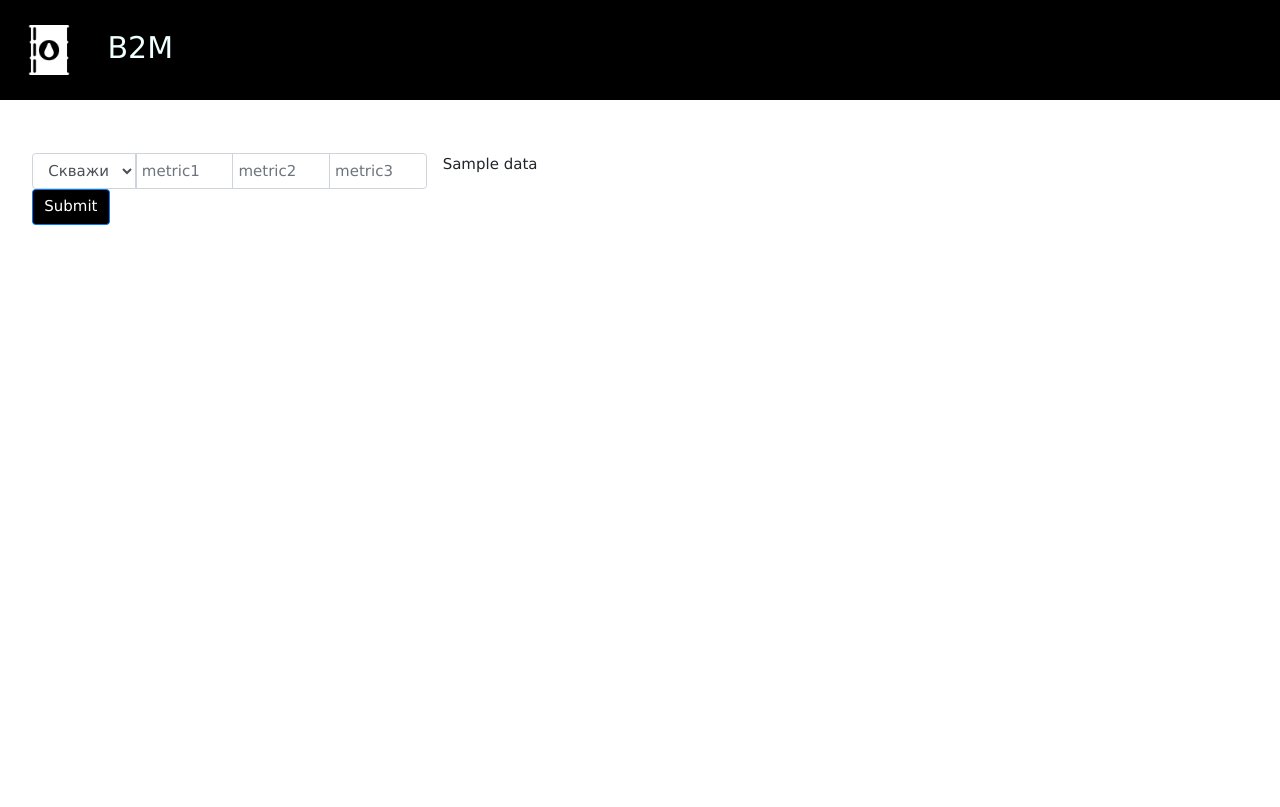
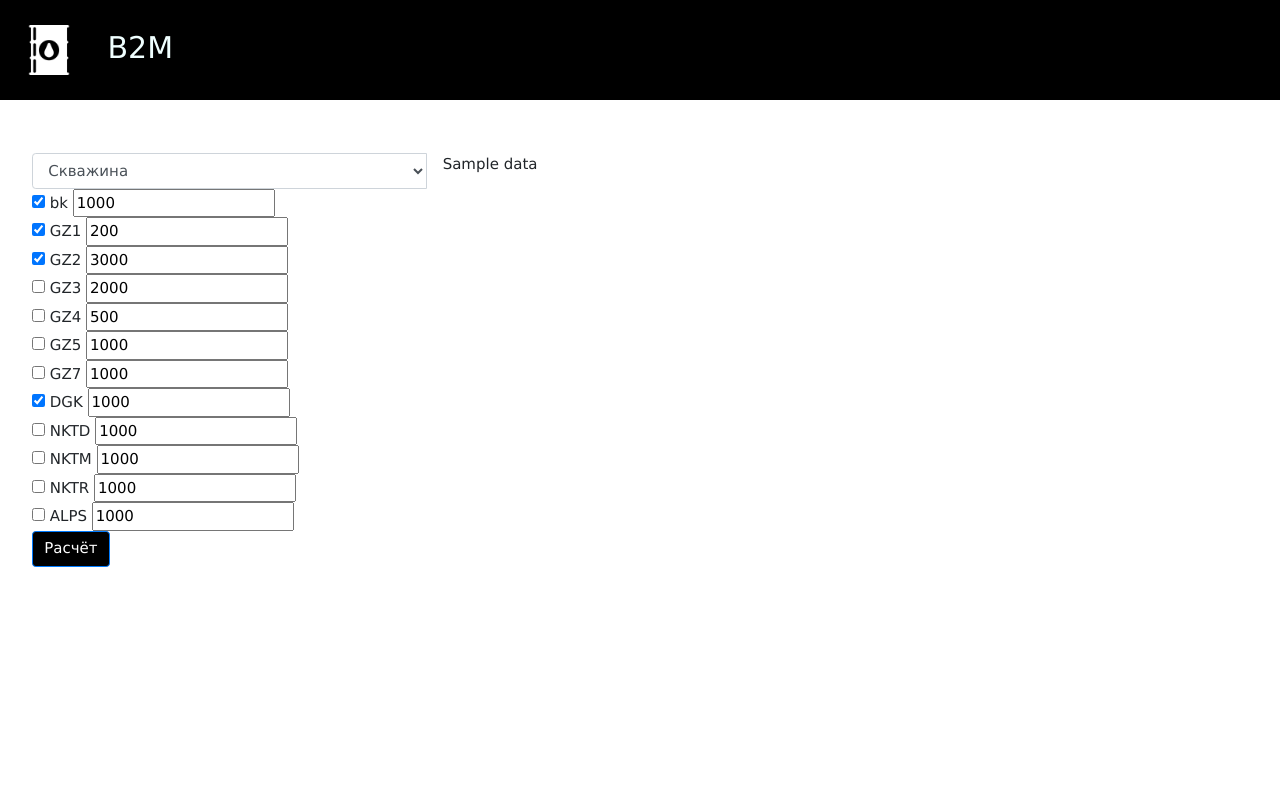
Before and after one commit to manaleks/CET-MIPT-Hack, a Flask app: template templates/main.html in a window 1280 px wide. Shown: the top 807 px of the page. Run offline with Flask 2, Linux system fonts and the light colour scheme; the template is opened without the code that fills it: most values are stand-ins (such as "Sample title", 1, 10 or a date in 2020); some libraries are stand-ins or nearby versions.

Commit message:
interface

```diff
--- a/app.py
+++ b/app.py
@@ -20,6 +20,10 @@ from werkzeug.utils import secure_filename
 # ds libs
 import pandas as pd
 import numpy as np
+import sklearn
+import catboost
+
+#TOTAL_carottages = ['bk',	'GZ1',	'GZ2',	'GZ3',	'GZ4',	'GZ5',	'GZ7',	'DGK',	'NKTD',	'NKTM',	'NKTR',	'ALPS']
 
 app = Flask(__name__)
 
@@ -41,10 +45,7 @@ def main():
         well = int(float(request.form.get('well', -1)))
         if well == -1:
             return render_template('main.html', wells=TOTAL_WELLS, carottages=TOTAL_CAROTTAGE, error_mess='Выберите скважину')
-
-        metric1 = request.form['metric1']
-        metric2 = request.form['metric2']
-        metric3 = request.form['metric3']
+        carottages = request.form.getlist('carottages')
 
         # read full data csv
         df = pd.read_csv('data/test.csv')
@@ -54,7 +55,8 @@ def main():
         df.drop(indexNames , inplace=True)
 
         # sort
-        df  = df.sort_values(by=['depth, m'])
+        df = df.sort_values(by=['depth, m'])
+        df['well id'] = df['well id'].astype(int)
 
         # create chosen well csv
         csv_name = 'static/data/test{}.csv'.format(well)
@@ -62,13 +64,10 @@ def main():
 
         csv_name_to_js = '../' + csv_name
 
-        chosen_carottages = ['bk', 'GZ1', 'GZ2', 'GZ3', 'GZ4', 'GZ5']
-        chosen_carottages = json.dumps(chosen_carottages)
+        chosen_carottages = json.dumps(carottages)
 
-        print(chosen_carottages)
-        print(type(chosen_carottages))
-
-        return render_template('main.html', wells=TOTAL_WELLS, carottages=TOTAL_CAROTTAGE, chosen_carottages=chosen_carottages, csv_name=csv_name_to_js)
+        return render_template('main.html', wells=TOTAL_WELLS, carottages=TOTAL_CAROTTAGE,
+                                            chosen_carottages=chosen_carottages, csv_name=csv_name_to_js)
 
     return render_template('main.html', wells=TOTAL_WELLS, carottages=TOTAL_CAROTTAGE)
 
--- a/static/plotly.js
+++ b/static/plotly.js
@@ -1,13 +1,15 @@
 
 
+traces = {'bk':'1',	'GZ1':'1',	'GZ2':'1',	'GZ3':'1',	'GZ4':'2',	'GZ5':'2',	'GZ7':'2',
+          'DGK':'2',	'NKTD':'3',	'NKTM':'3',	'NKTR':'3',	'ALPS':'3'}
+colors = {'bk':'#c9a0dc',	'GZ1':'#082567',	'GZ2':'#6b8e23',	'GZ3':'#310062',	'GZ4':'#cc7722',	'GZ5':'#badbad',	'GZ7':'#ccccff',
+          'DGK':'#013220',	'NKTD':'#1e90ff',	'NKTM':'#ebc2af',	'NKTR':'#ff2400',	'ALPS':'#6600ff'}
 
-chosen_carottages = chosen_carottages.replace(/&#34;/gi, '"');
-var w = chosen_carottages.replace(/ ""/gi, " \"'");
-w = w.replace(/""/gi, "'\"");
-console.log(w);
-
-data = JSON.parse(w)
-console.log(data);
+var headerValues = ["well id", "depth, m"];
+chosen_carottages.forEach(function(element) {
+  headerValues.push(element);
+});
+headerValues.push("lith", "goal");
 
 // check chosen  well
 if (csv_name !== '') {
@@ -18,11 +20,6 @@ Plotly.d3.csv(csv_name, function(err, rows){
   function unpack(rows, key) {
   return rows.map(function(row) { return row[key]; });
   }
-
-  // header values
-  var headerNames = Plotly.d3.keys(rows[0]);
-  var headerValues = [headerNames[1],headerNames[2],
-                      headerNames[3],headerNames[4]];
 
   // cell values
   var cellValues = [];
@@ -41,19 +38,19 @@ Plotly.d3.csv(csv_name, function(err, rows){
   var table = {
     type: 'table',
     columnwidth: [150,200,200,150],
-    columnorder: [0,1,2,3],
+    columnorder: [0,1,2,3,4,5,6,7,8,9,10,11,12,13,14,15,16,17],
     header: {
       values: headerValues,
       align: "center",
       line: {width: 1, color: 'rgb(50, 50, 50)'},
-      fill: {color: ['rgb(235, 100, 230)']},
+      fill: {color: ['#310062']},
       font: {family: "Arial", size: 11, color: "white"}
     },
     cells: {
       values: cellValues,
       align: ["center", "center"],
       line: {color: "black", width: 1},
-      fill: {color: ['rgb(235, 193, 238)', 'rgba(228, 222, 249, 0.65)']},
+      fill: {color: ['#C1D0EE', 'rgba(228, 222, 249, 0.65)']},
       font: {family: "Arial", size: 10, color: ["black"]}
     },
     xaxis: 'x',
@@ -61,66 +58,32 @@ Plotly.d3.csv(csv_name, function(err, rows){
     domain: {x: [0,0.4], y: [0,1]}
   }
 
-  // create 1st plot
-  var trace1 = {
-    x: unpack(rows, 'depth, m'),
-    y: unpack(rows, 'bk'),
-    xaxis: 'x1',
-    yaxis: 'y1',
-    mode: 'lines',
-    line: {width: 2, color: '#9748a1'},
-    name: 'bk'
-  }
-  // create 2nd plot
-  var trace2 = {
-    x: unpack(rows, 'depth, m'),
-    y: unpack(rows, 'GZ1'),
-    xaxis: 'x2',
-    yaxis: 'y2',
-    mode: 'lines',
-    line: {width: 2, color: '#b04553'},
-    name: 'GZ1'
-  }
 
-  // create 3rd plot
-  var trace3 = {
-    x: unpack(rows, 'depth, m'),
-    y: unpack(rows, 'DGK'),
-    xaxis: 'x3',
-    yaxis: 'y3',
-    mode: 'lines',
-    line: {width: 2, color: '#af7bbd'},
-    name: 'DGK'
-  }
+  var data = [table];
 
-  var trace4 = {
-    x: unpack(rows, 'depth, m'),
-    y: unpack(rows, 'NKTD'),
-    xaxis: 'x3',
-    yaxis: 'y3',
-    mode: 'lines',
-    line: {width: 2, color: '#aabbbd'},
-    name: 'NKTD'
-  }
 
-  var trace5 = {
-    x: unpack(rows, 'depth, m'),
-    y: unpack(rows, 'NKTM'),
-    xaxis: 'x2',
-    yaxis: 'y2',
-    mode: 'lines',
-    line: {width: 2, color: '#99bb77'},
-    name: 'NKTM'
-  }
+  chosen_carottages.forEach(function(element) {
 
-  var data = [table, trace1,trace2,trace3, trace4, trace5]
+    var trace = {
+      x: unpack(rows, 'depth, m'),
+      y: unpack(rows, element),
+      xaxis: 'x' + traces[element],
+      yaxis: 'y' + traces[element],
+      mode: 'lines',
+      line: {width: 1, color: colors[element]},
+      name: element
+    }
+
+    data.push(trace);
+  });
+
 
   // define subplot axes
   var axis = {
     showline: true,
     zeroline: false,
     showgrid: true,
-    mirror:true,
+    mirror: true,
     ticklen: 4,
     gridcolor: '#ffffff',
     tickfont: {size: 10},
@@ -128,10 +91,12 @@ Plotly.d3.csv(csv_name, function(err, rows){
 
   var axis1 = {domain: [0.5, 1], anchor: 'y1', showticklabels: false}
   var axis2 = {domain: [0.5, 1], anchor: 'y2', showticklabels: false}
-  var axis3 = {domain: [0.5, 1], anchor:  'y3'}
+  var axis3 = {domain: [0.5, 1], anchor:  'y3', showticklabels: false}
   var axis4 = {domain: [0.66, 0.98], anchor: 'x1', hoverformat: '.2f'}
   var axis5 = {domain: [0.34, 0.64], anchor: 'x2', hoverformat: '.2f'}
   var axis6 = {domain: [0.0, 0.32], anchor: 'x3', hoverformat: '.2f'}
+  //var axis7 = {domain: [0.5, 1], anchor:  'y4'}
+  //var axis8 = {domain: [0.0, 0.15], anchor: 'y4', hoverformat: '.2f'}
 
   // define layout
   var layout = {
@@ -141,9 +106,11 @@ Plotly.d3.csv(csv_name, function(err, rows){
     xaxis1: Object.assign(axis1,axis),
     xaxis2: Object.assign(axis2,axis),
     xaxis3: Object.assign(axis3,axis),
+    //xaxis4: Object.assign(axis7,axis),
     yaxis1: Object.assign(axis4,axis),
     yaxis2: Object.assign(axis5,axis),
-    yaxis3: Object.assign(axis6,axis)
+    yaxis3: Object.assign(axis6,axis),
+    //yaxis4: Object.assign(axis8,axis)
   }
 
   Plotly.plot('graph', data, layout);
--- a/templates/main.html
+++ b/templates/main.html
@@ -11,16 +11,27 @@
       <!-- Values from flask-->
       <script>
         var chosen_carottages = '{{chosen_carottages}}'
+        chosen_carottages = chosen_carottages.replace(/&#34;/gi, '"');
+        var w = chosen_carottages.replace(/ ""/gi, " \"'");
+        w = w.replace(/""/gi, "'\"");
+        chosen_carottages = JSON.parse(w)
+
+
         var csv_name = '{{ csv_name }}';
+        var carottages = '{{ carottages }}';
 
-        var carottages = '{{ carottages }}';
-        console.log('carottages', carottages);
       </script>
 
       <!-- Plotly.js -->
       <script src="https://cdn.plot.ly/plotly-latest.min.js"></script>
       <script src="../static/plotly.js"></script>
 
+      <style type=text/css>
+      .check_carottages {
+        width:"1000px";
+      }
+
+      </style>
   </head>
 
   <body>
@@ -33,7 +44,6 @@
           B2M
         </div>
       </div>
-
 
       <div class="w3-main" style="margin-top:43px; height: 100%; width: 100%;">
           <div class="w3-panel" style="padding-top:10px">
@@ -51,19 +61,107 @@
                                       {% endfor %}
                                   </select>
 
-                                  <div style='color: red;'>
+                                  <div style='padding: "50px 10px 20px 30px"; color: red;'>
                                       {{ error_mess }}
                                   </div>
-
-                                  <input type="text" style='padding-left:5px' class="form-control" id="user_input" placeholder="metric1" name="metric1" value="{{request.form.get('metric1','')}}">
-                                  <input type="text" style='padding-left:5px' class="form-control" id="user_input2" placeholder="metric2" name="metric2" value="{{request.form.get('metric2','')}}">
-                                  <input type="text" style='padding-left:5px' class="form-control" id="user_input3" placeholder="metric3" name="metric3" value="{{request.form.get('metric3','')}}">
-
                               </div>
 
-                              <button type="submit" class="btn btn-primary w3-black button_RUN">Submit</button>
+
+                              <div>
+                                <input type="checkbox" name="carottages" value="bk" checked>
+                                <span class= 'check_carottages' > bk </span>
+                                <input value=1000 >
+                              </div>
+                              <div>
+                                  <input type="checkbox" name="carottages" value="GZ1" checked>
+                                  <span> GZ1 </span>
+                                  <input value=200 >
+                              </div>
+                              <div>
+                                  <input type="checkbox" name="carottages" value="GZ2" checked>
+                                  <span> GZ2 </span>
+                                  <input value=3000 >
+                              </div>
+                              <div>
+                                  <input type="checkbox" name="carottages" value="GZ3">
+                                  <span> GZ3 </span>
+                                  <input value=2000 >
+                              </div>
+
+                              <div>
+                                  <input type="checkbox" name="carottages" value="GZ4">
+                                  <span> GZ4 </span>
+                                  <input value=500 >
+                              </div>
+                              <div>
+                                  <input type="checkbox" name="carottages" value="GZ5">
+                                  <span> GZ5 </span>
+                                  <input value=1000 >
+                              </div>
+                              <div>
+                                  <input type="checkbox" name="carottages" value="GZ7" >
+                                  <span> GZ7 </span>
+                                  <input value=1000 >
+                              </div>
+                              <div>
+                                  <input type="checkbox" name="carottages" value="DGK"checked>
+                                  <span> DGK </span>
+                                  <input value=1000 >
+                              </div>
+                              <div>
+                                  <input type="checkbox" name="carottages" value="NKTD">
+                                  <span> NKTD </span>
+                                  <input value=1000 >
+                              </div>
+                              <div>
+                                  <input type="checkbox" name="carottages" value="NKTM">
+                                  <span> NKTM </span>
+                                  <input value=1000 >
+                              </div>
+                              <div>
+                                  <input class= 'check_carottages' type="checkbox" name="carottages" value="NKTR">
+                                  <span> NKTR </span>
+                                  <input value=1000 >
+                              </div>
+                              <div>
+                                  <input class= 'check_carottages' type="checkbox" name="carottages" value="ALPS">
+                                  <span> ALPS </span>
+                                  <input value=1000 >
+                              </div>
+
+                              <!--
+                              <div id='carottages-div'>
+                                  <select name="carottages" class="selectpicker form-control">
+                                      <option value="" disabled selected>Каротаж</option>
+                                      {% for o in carottages %}
+                                      <option type="text" value="{{o}}"> {{o}} </option>
+                                      {% endfor %}
+                                 </select>
+                              </div>
+
+
+                              <div onclick="myFunction()" class="btn btn-primary w3-black">Добавить Каротаж</div>
+
+                              <script>
+                                function myFunction() {
+
+                                  var btn = document.createElement("BUTTON");
+                                  btn.innerHTML = "CLICK ME";
+
+                                  element = document.getElementById('carottages-div');
+
+                                  var p = document.getElementById('carottages-div').children[0].cloneNode(true);
+                                  element.appendChild(p);
+                                }
+                                </script>
+                              -->
+
+                              <button type="submit" class="btn btn-primary w3-black button_RUN" style='margin: "50px 10px 20px 30px";'>Расчёт</button>
+
                           </div>
+
                       </form>
+
                   </div>
 
                   <div class="w3-container w3-twothird">
@@ -71,15 +169,16 @@
                       <div type="text" value="{{o}}"> {{o}} </div>
                       {% endfor %}
 
-                      <div id="graph"></div>
                   </div>
 
               </div>
+              <div id="graph"></div>
           </div>
 
           <!-- End page content -->
       </div>
 
+
     </div>
   </body>
 </html>
```
